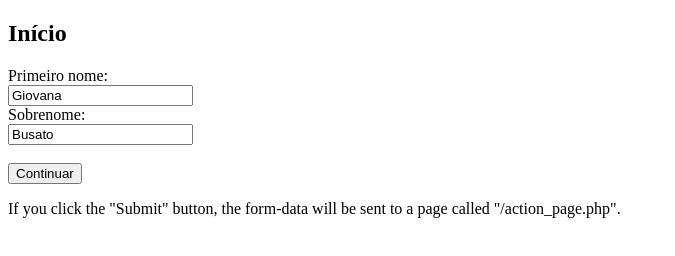
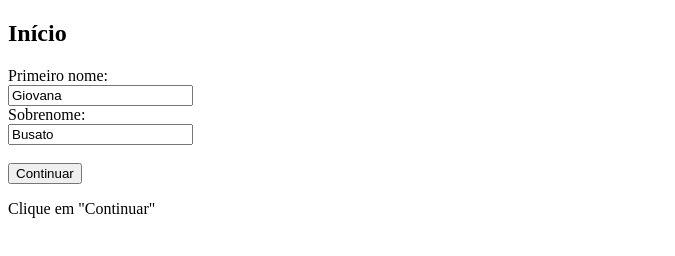
Before and after one commit to giovana-TT/giovana-TT.github.io, a plain HTML site: page index.html in a window 1280 px wide. Shown: the whole page, without its empty margins (0-675 px from the left). Drawn offline with Linux system fonts and the light colour scheme.

Commit message:
Update index.html

```diff
--- a/index.html
+++ b/index.html
@@ -12,7 +12,7 @@
   <input type="submit" value="Continuar">
 </form>
 
-<p>If you click the "Submit" button, the form-data will be sent to a page called "/action_page.php".</p>
+<p>Clique em "Continuar"</p>
 
 </body>
 </html>
```
